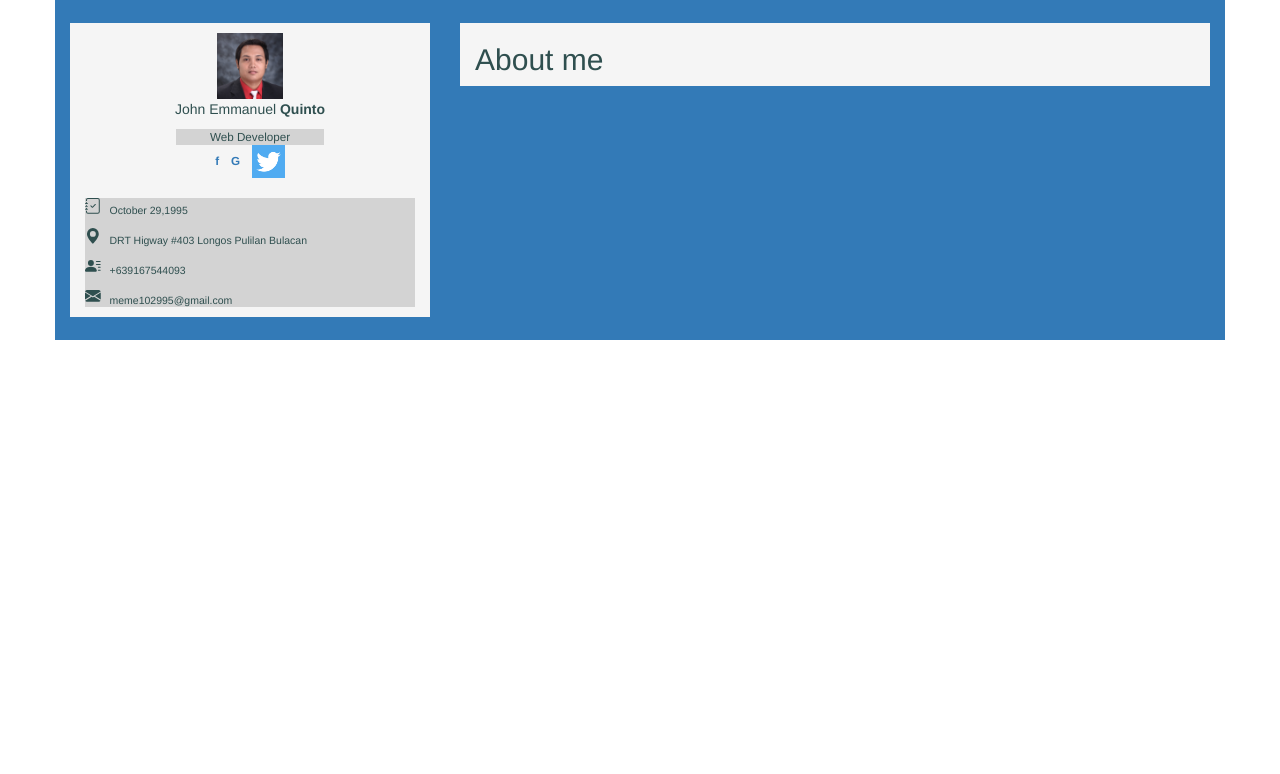
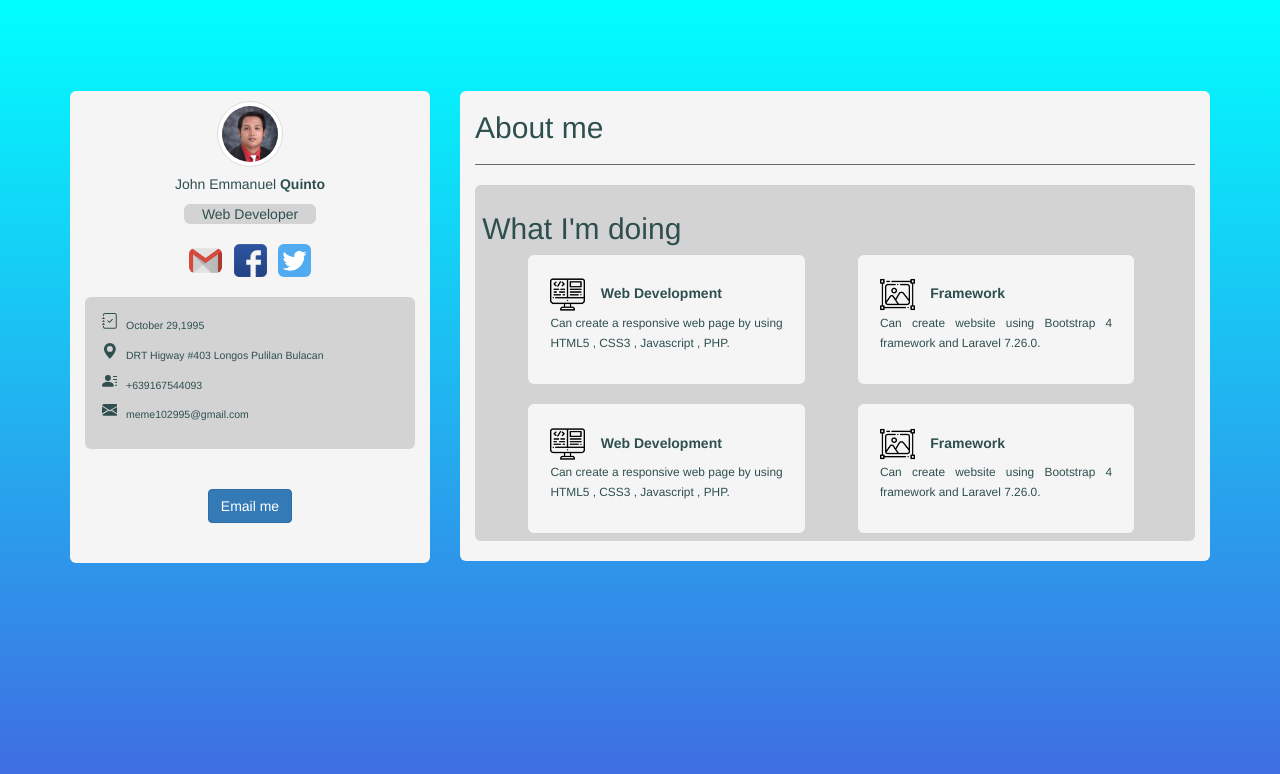
Before and after one commit to meme10emem/gitHubtest, a plain HTML site: page index.html in a window 1280 px wide. Drawn offline with Linux system fonts and the light colour scheme.

Commit message:
Update index.html

```diff
--- a/index.html
+++ b/index.html
@@ -6,37 +6,77 @@
     <title>Practice Responsive Bootstrap</title>
 
     <link rel="stylesheet" href="css/bootstrap.min.css">
+    <link rel="stylesheet" href="https://cdnjs.cloudflare.com/ajax/libs/font-awesome/4.7.0/css/font-awesome.min.css">
 
 </head>
 
-<body>
-        <div class="container bg-primary">
+<style>
+    .fa{
+            padding-top: 2%;
+            padding-right: 4.5%;
+            padding-bottom: 2.5%;
+            padding-left: 4.5%;
+            text-decoration: none;
+            background-color: royalblue;
+            color: white;
+        }
+        .fa:hover{
+            opacity: 0.7;
+            color: white;
+            text-decoration: none;
+        }
 
-            <div class="container-md">
+        .go{
+            padding-top: 2%;
+            padding-right: 3.5%;
+            padding-bottom: 2.5%;
+            padding-left: 3.5%;
+            text-decoration: none;
+            background: #dd4b39;
+            color: white;
+        }
+        .go:hover{
+            opacity: 0.7;
+            color: white;
+            text-decoration: none;
+        }
+
+        .twit:hover{
+            opacity: 0.7;
+            color: white;
+            text-decoration: none;
+        }
+</style>
+
+<body style="background-image: linear-gradient(cyan,royalblue); background-attachment: fixed;">
+
+        <div class="container">
+
+            <div class="container-md" style="margin-top: 8%; margin-bottom: 8%;">
 
                 <div class="row" style="margin-top: 2%; margin-bottom: 2%;">
                     <div class="col-md-4">
-                        <div class="col-md-12 text-center" style="color: darkslategrey; background-color: whitesmoke;">
-                            <img class="" style="margin-top: 3%; max-width: 20%;" src="2x2 pic ko.jpg" alt="">
-                            <p class="text-center mt-2">John Emmanuel <b>Quinto</b></p>
+                        <div class="col-md-12 text-center img-rounded" style="color: darkslategrey; background-color: whitesmoke;">
+                            <img class="img-thumbnail" style="border-radius: 50%; margin-top: 3%; max-width: 20%;" src="2x2 pic ko.jpg" alt="">
+                            <p class="text-center" style="margin-top: 2%;">John Emmanuel <b>Quinto</b></p>
 
                             <div class="container-md">
-                                <p class="text-center rounded-pill" style="margin: auto; font-size: smaller; color: darkslategrey; background-color: lightgray; max-width: 45%;">Web Developer</p>
-                            </div>
-
-                            <div class="container-md">
-                                <a href="#" class="fa rounded-circle" style="font-family: Helvetica; font-weight: bolder; font-size: smaller;">f</a> &nbsp
-                                <a href="#" class="go rounded-circle" style="font-family: Helvetica; font-weight: bolder; font-size: smaller;">G</a> &nbsp
-                                <a href="#" class="twit"><img src="twitter.png" alt="" class="rounded-circle" style="max-width: 10%;"></a>
+                                <p class="img-rounded" style="margin: auto; max-width: 40%; color: darkslategrey; background-color: lightgray;">Web Developer</p>
                             </div>
 
                             <br>
 
-                            <div class="container-md" style="background-color: lightgray;">
+                            <div class="container-md">
+                                <a href="#" class="twit"><img src="image/Gmail.png" alt="" class="img-rounded" style="max-width: 10%;"></a>&nbsp&nbsp
+                                <a href="#" class="twit"><img src="image/fb.png" alt="" class="" style="max-width: 10%;"></a>&nbsp&nbsp
+                                <a href="#" class="twit"><img src="twitter.png" alt="" class="img-rounded" style="max-width: 10%;"></a>
+                            </div>
 
+                            <br>
 
+                            <div class="container-md img-rounded" style="padding: 5%; background-color: lightgray;">
 
-                                    <p class="text-justify mt-3" style="font-size: 75%;"><svg width="1.5em" height="1.5em" viewBox="0 0 16 16" class="bi bi-journal-check" fill="currentColor" xmlns="http://www.w3.org/2000/svg">
+                                    <p class="text-justify" style="font-size: 75%;"><svg width="1.5em" height="1.5em" viewBox="0 0 16 16" class="bi bi-journal-check" fill="currentColor" xmlns="http://www.w3.org/2000/svg">
                                         <path d="M3 0h10a2 2 0 0 1 2 2v12a2 2 0 0 1-2 2H3a2 2 0 0 1-2-2v-1h1v1a1 1 0 0 0 1 1h10a1 1 0 0 0 1-1V2a1 1 0 0 0-1-1H3a1 1 0 0 0-1 1v1H1V2a2 2 0 0 1 2-2z"/>
                                         <path d="M1 5v-.5a.5.5 0 0 1 1 0V5h.5a.5.5 0 0 1 0 1h-2a.5.5 0 0 1 0-1H1zm0 3v-.5a.5.5 0 0 1 1 0V8h.5a.5.5 0 0 1 0 1h-2a.5.5 0 0 1 0-1H1zm0 3v-.5a.5.5 0 0 1 1 0v.5h.5a.5.5 0 0 1 0 1h-2a.5.5 0 0 1 0-1H1z"/>
                                         <path fill-rule="evenodd" d="M10.854 6.146a.5.5 0 0 1 0 .708l-3 3a.5.5 0 0 1-.708 0l-1.5-1.5a.5.5 0 1 1 .708-.708L7.5 8.793l2.646-2.647a.5.5 0 0 1 .708 0z"/>
@@ -51,16 +91,75 @@
                                         <path fill-rule="evenodd" d="M.05 3.555A2 2 0 0 1 2 2h12a2 2 0 0 1 1.95 1.555L8 8.414.05 3.555zM0 4.697v7.104l5.803-3.558L0 4.697zM6.761 8.83l-6.57 4.027A2 2 0 0 0 2 14h12a2 2 0 0 0 1.808-1.144l-6.57-4.027L8 9.586l-1.239-.757zm3.436-.586L16 11.801V4.697l-5.803 3.546z"/>
                                       </svg> &nbsp meme102995@gmail.com</p>
 
+                            </div>
+                            <br>
+                            <br>
 
-                            </div>
+                            <button class="btn btn-primary" type="submit">Email me</button>
+
+                            <br>
+                            <br>
+                            <br>
 
                         </div>
                     </div>
 
                         <div class="col-md-8">
-                            <div class="col-md-12" style="max-width: 100%; color: darkslategrey; background-color: whitesmoke;">
+                            <div class="col-md-12 img-rounded" style=" color: darkslategrey; background-color: whitesmoke;">
 
                                 <h2>About me</h2>
+                                <hr style="border-color: dimgray;">
+
+                                <div class="container-fluid img-rounded" style="padding: 1%; background-color: lightgray;">
+
+                                    <h2>What I'm doing</h2>
+
+                                    <div class="container-md">
+                                        <div class="row">
+                                            <div class="col-md-5">
+                                                <div class="col-md-12 col-md-offset-2 img-rounded" style="padding: 8%; background-color: whitesmoke;">
+                                                    <p class="text-justify"><img class="" src="coding.png" alt="" style="max-width: 15%;">
+                                                        &nbsp&nbsp&nbsp<strong>Web Development</strong>&nbsp <br>
+                                                    <small>Can create a responsive web page by using HTML5 , CSS3 , Javascript , PHP.</small>
+                                                    </p>
+                                                </div>
+                                            </div>
+
+                                            <div class="col-md-5">
+                                                <div class="col-md-12 col-md-offset-3 img-rounded" style="padding: 8%; background-color: whitesmoke;">
+                                                    <p class="text-justify"><img class="float-left mr-2" src="framework.png" alt="" style="max-width: 15%;">
+                                                        &nbsp&nbsp&nbsp<b>Framework</b></br>
+                                                    <small>Can create website using Bootstrap 4 framework and Laravel 7.26.0.</small>
+                                                    </p>
+                                                </div>
+                                            </div>
+                                        </div>
+                                    </div>
+                                    <br>
+                                    <div class="container-md">
+                                        <div class="row">
+                                            <div class="col-md-5">
+                                                <div class="col-md-12 col-md-offset-2 img-rounded" style="padding: 8%; background-color: whitesmoke;">
+                                                    <p class="text-justify"><img class="" src="coding.png" alt="" style="max-width: 15%;">
+                                                        &nbsp&nbsp&nbsp<strong>Web Development</strong>&nbsp <br>
+                                                    <small>Can create a responsive web page by using HTML5 , CSS3 , Javascript , PHP.</small>
+                                                    </p>
+                                                </div>
+                                            </div>
+
+                                            <div class="col-md-5">
+                                                <div class="col-md-12 col-md-offset-3 img-rounded" style="padding: 8%; background-color: whitesmoke;">
+                                                    <p class="text-justify"><img class="float-left mr-2" src="framework.png" alt="" style="max-width: 15%;">
+                                                        &nbsp&nbsp&nbsp<b>Framework</b></br>
+                                                    <small>Can create website using Bootstrap 4 framework and Laravel 7.26.0.</small>
+                                                    </p>
+                                                </div>
+                                            </div>
+                                        </div>
+                                    </div>
+
+                                </div>
+                                <br>
 
                             </div>
 
```
Also changed, not shown: space.html (added, +31 -0 lines), fonts/basic_sans_serif_7.ttf (added), fonts/gothic.ttf (added), fonts/readme.txt (added), fonts/typo.ttf (added), image/Gmail.png (added), image/fb.png (added).
